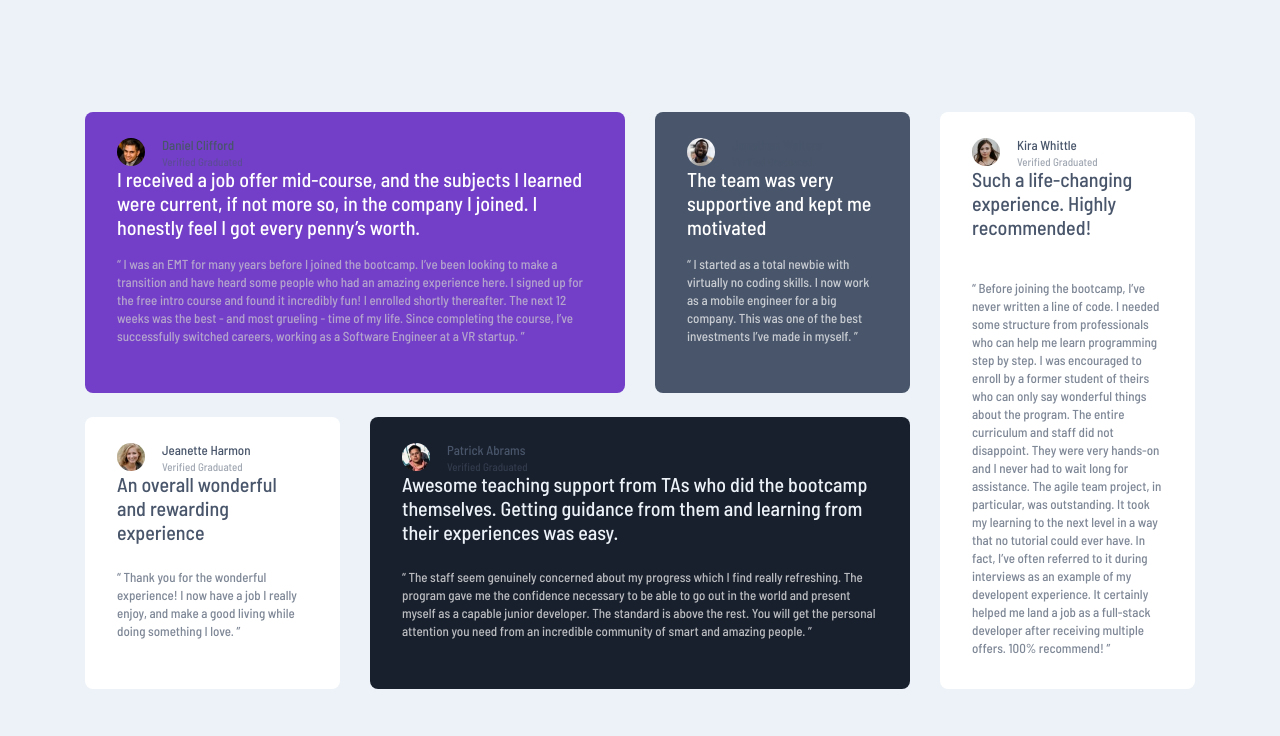
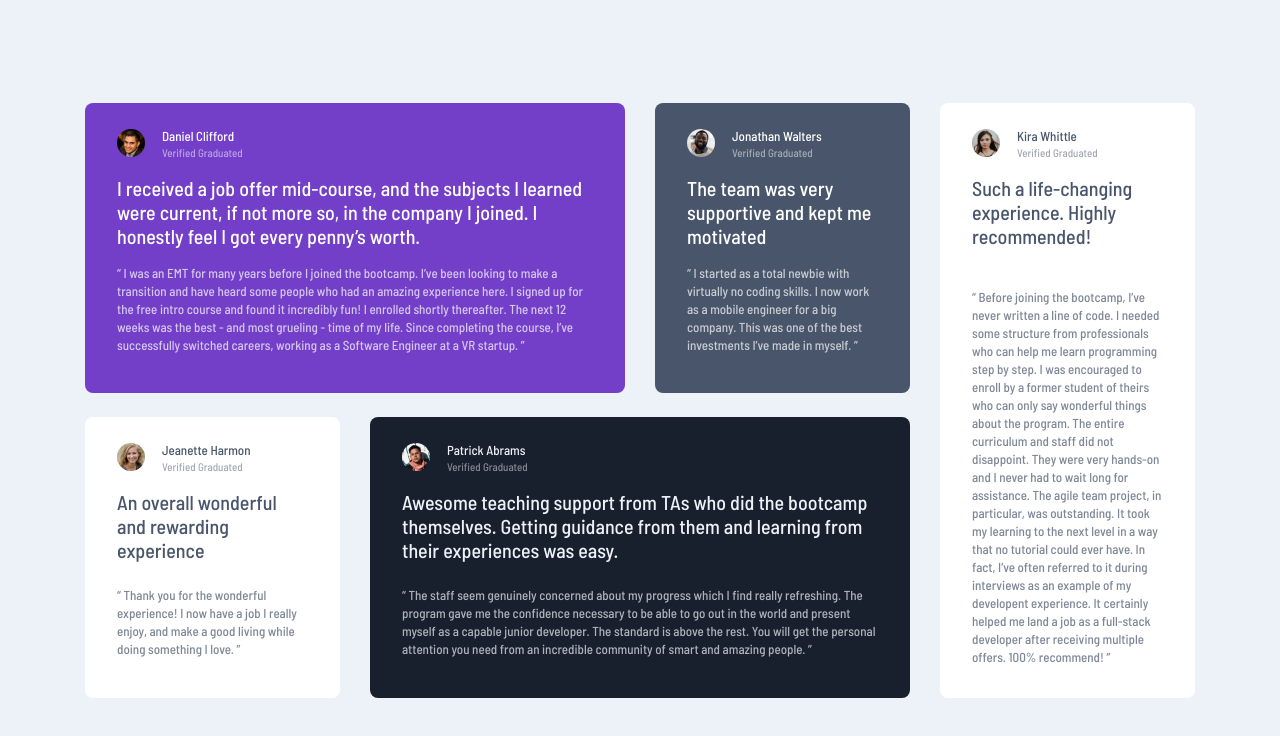
Before and after one commit to martinianol/testimonials-grid-section, a React (Vite) app: page / in a window 1280 px wide. Shown: the top 736 px of the page. Built offline with nearby package versions, Linux system fonts and the light colour scheme.

Commit message:
Using grid-template-areas

```diff
--- a/src/components/Card.jsx
+++ b/src/components/Card.jsx
@@ -17,27 +17,21 @@ const CARD_STYLES = {
   grey: { background: "#48556A", title: "#FFF", testimonial: "#FFF" },
 };
 
-const Card = ({
-  spanColumn,
-  spanRow,
-  order,
-  title,
-  user,
-  testimonial,
-  cardStyle,
-  contentGap = 16,
-}) => {
+const GAP_RULES = {
+  card1: "16px",
+  card2: "16px",
+  card3: "40px",
+  card4: "24px",
+  card5: "24px",
+};
+
+const Card = ({ gridArea, title, user, testimonial, cardStyle }) => {
   return (
-    <CardWrapper
-      $spanColumn={spanColumn}
-      $spanRow={spanRow}
-      $order={order}
-      $cardStyle={cardStyle}
-    >
+    <CardWrapper $cardStyle={cardStyle} $gridArea={gridArea}>
       <User user={user} />
-      <Info $contentGap={contentGap} $cardStyle={cardStyle}>
-        <Title $cardStyle={cardStyle}>{title}</Title>
-        <Testimonial $cardStyle={cardStyle}>{testimonial}</Testimonial>
+      <Info $cardStyle={cardStyle} $gridArea={gridArea}>
+        <Title>{title}</Title>
+        <Testimonial>{testimonial}</Testimonial>
       </Info>
     </CardWrapper>
   );
@@ -52,21 +46,22 @@ Card.propTypes = {
   testimonial: PropTypes.string,
   cardStyle: PropTypes.string,
   contentGap: PropTypes.number,
+  gridArea: PropTypes.string,
 };
 export default Card;
 
 const CardWrapper = styled.section`
+  display: flex;
+  flex-direction: column;
+  gap: 18px;
   background-color: ${({ $cardStyle }) =>
     CARD_STYLES[$cardStyle]?.background || "#FFF"};
   border-radius: 8px;
   padding: 26px 32px 32px;
+  color: ${({ $cardStyle }) => CARD_STYLES[$cardStyle]?.title || "#48556A"};
 
   @media (min-width: 1024px) {
-    ${({ $spanColumn, $spanRow, $order }) => `
-      grid-column: ${$spanColumn > 0 ? `span ${$spanColumn}` : "auto"};
-      grid-row: ${$spanRow > 0 ? `span ${$spanRow}` : "auto"};
-      order:  ${$order || 0};
-    `}
+    grid-area: ${({ $gridArea }) => $gridArea || "auto"};
   }
 `;
 
@@ -76,19 +71,16 @@ const Info = styled.div`
   gap: ${({ $cardStyle }) => CARD_STYLES[$cardStyle]?.gap || "16px"};
 
   @media (min-width: 1024px) {
-    gap: ${({ $contentGap }) => $contentGap + "px"};
+    gap: ${({ $gridArea }) => GAP_RULES[$gridArea] || "16px"};
   }
 `;
 
 const Title = styled.p`
   font-size: 20px;
   line-height: 24px;
-  color: ${({ $cardStyle }) => CARD_STYLES[$cardStyle]?.title || "#48556A"};
 `;
 
 const Testimonial = styled.p`
-  color: ${({ $cardStyle }) =>
-    CARD_STYLES[$cardStyle]?.testimonial || "#48556A"};
   opacity: 0.7;
   font-size: 13px;
   line-height: 18px;
--- a/src/data/data.json
+++ b/src/data/data.json
@@ -2,52 +2,63 @@
   "items": [
     {
       "id": 1,
+      "cardNumber": 1,
       "user": {
         "username": "daniel",
         "name": "Daniel Clifford",
         "verified": true
       },
+      "cardStyle": "magenta",
       "title": "I received a job offer mid-course, and the subjects I learned were current, if not more so, in the company I joined. I honestly feel I got every penny’s worth.",
       "testimonial": "“ I was an EMT for many years before I joined the bootcamp. I’ve been looking to make a transition and have heard some people who had an amazing experience here. I signed up  for the free intro course and found it incredibly fun! I enrolled shortly thereafter. The next 12 weeks was the best - and most grueling - time of my life. Since completing the course, I’ve successfully switched careers, working as a Software Engineer at a VR startup. ”"
     },
     {
       "id": 2,
+      "cardNumber": 2,
       "user": {
         "username": "jonathan",
         "name": "Jonathan Walters",
         "verified": true
       },
+      "cardStyle": "grey",
       "title": "The team was very supportive and kept me motivated",
       "testimonial": "“ I started as a total newbie with virtually no coding skills. I now work as a mobile engineer for a big company. This was one of the best investments I’ve made in myself. ”"
     },
 
     {
       "id": 3,
+      "cardNumber": 4,
       "user": {
         "username": "jeanette",
         "name": "Jeanette Harmon",
         "verified": true
       },
+      "cardStyle": null,
       "title": " An overall wonderful and rewarding experience",
       "testimonial": "“ Thank you for the wonderful experience! I now have a job I really enjoy, and make a good living while doing something I love. ”"
     },
     {
       "id": 4,
+      "cardNumber": 5,
       "user": {
         "username": "patrick",
         "name": "Patrick Abrams",
         "verified": true
       },
+      "cardStyle": "dark",
       "title": "Awesome teaching support from TAs who did the bootcamp themselves. Getting guidance from them and learning from their experiences was easy.",
       "testimonial": "“ The staff seem genuinely concerned about my progress which I find really refreshing. The program gave me the confidence necessary to be able to go out in the world and present myself as a capable junior developer. The standard is above the rest. You will get the personal attention you need from an incredible community of smart and amazing people. ”"
     },
     {
       "id": 5,
+      "cardNumber": 3,
       "user": {
         "username": "kira",
         "name": "Kira Whittle",
         "verified": true
       },
+      "cardStyle": null,
+      "special": true,
       "title": "Such a life-changing experience. Highly recommended!",
       "testimonial": "“ Before joining the bootcamp, I’ve never written a line of code. I needed some structure from professionals who can help me learn programming step by step. I was encouraged to enroll by a former student of theirs who can only say wonderful things about the program. The entire curriculum and staff did not disappoint. They were very hands-on and I never had to wait long for assistance. The agile team project, in particular, was outstanding. It took my learning to the next level in a way that no tutorial could ever have. In fact, I’ve often referred to it during interviews as an example of my developent experience. It certainly helped me land a job as a full-stack developer after receiving multiple offers. 100% recommend! ”"
     }
--- a/src/pages/Testimonials.jsx
+++ b/src/pages/Testimonials.jsx
@@ -8,25 +8,15 @@ const Testimonials = () => {
   return (
     <PageContainer>
       <Cards>
-        {/*  {testimonials.map((testimonial, index) => <Card key={testimonial.id} spanColumn={index===0 ? 2 : 0} spanRow={}{...testimonial}/>
-
-        )} */}
-        <Card
-          {...testimonials[0]}
-          spanColumn={2}
-          cardStyle="magenta"
-          order={1}
-        />
-        <Card {...testimonials[1]} cardStyle="grey" order={2} />
-        <Card {...testimonials[2]} contentGap={24} order={3} />
-        <Card
-          {...testimonials[3]}
-          contentGap={24}
-          cardStyle="dark"
-          order={4}
-          spanColumn={2}
-        />
-        <Card {...testimonials[4]} contentGap={40} order={2} spanRow={2} />
+        {testimonials.map((testimonial) => {
+          return (
+            <Card
+              key={testimonial.id}
+              {...testimonial}
+              gridArea={`card${testimonial.cardNumber}`}
+            />
+          );
+        })}
       </Cards>
     </PageContainer>
   );
@@ -42,5 +32,8 @@ const Cards = styled.article`
 
   @media (min-width: 1024px) {
     grid-template-columns: repeat(4, 255px); /* Max width 255px */
+    grid-template-areas:
+      "card1 card1 card2 card3"
+      "card4 card5 card5 card3"; /* Define named areas */
   }
 `;
```
